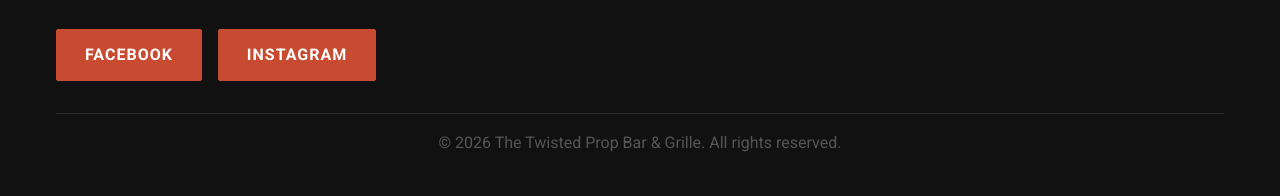
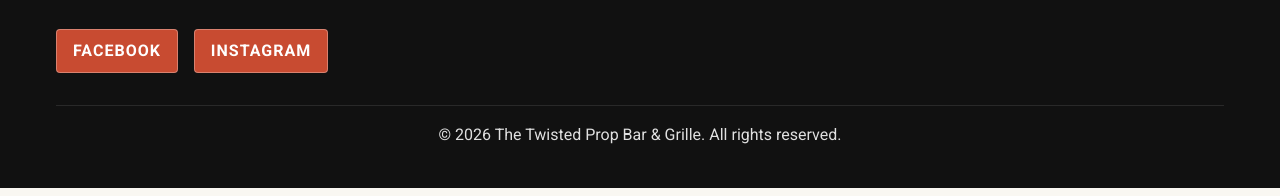
Before and after one commit to wavyvi00/The-Twisted-Prop-Bar-Grille-, a plain HTML site: page index.html in a window 1280 px wide. Shown: the part 4850-5046 px from the top of the page. Drawn offline with nearby package versions, Linux system fonts and the light colour scheme.

Commit message:
style: add styling for social links and enhance footer text appearance.

```diff
--- a/styles.css
+++ b/styles.css
@@ -962,6 +962,34 @@
     margin-top: var(--spacing-md);
 }
 
+.social-links a {
+    color: #fff;
+    text-decoration: none;
+    padding: 8px 16px;
+    border: 1px solid rgba(255, 255, 255, 0.3);
+    border-radius: 4px;
+    transition: all 0.3s;
+}
+
+.social-links a:hover {
+    background: var(--accent-color);
+    border-color: var(--accent-color);
+}
+
+/* Footer text colors */
+footer {
+    color: #f0f0f0;
+}
+
+footer p,
+footer a {
+    color: #e0e0e0;
+}
+
+footer a:hover {
+    color: var(--accent-color);
+}
+
 .footer-bottom {
     border-top: 1px solid rgba(255, 255, 255, 0.1);
     padding-top: var(--spacing-md);
```
